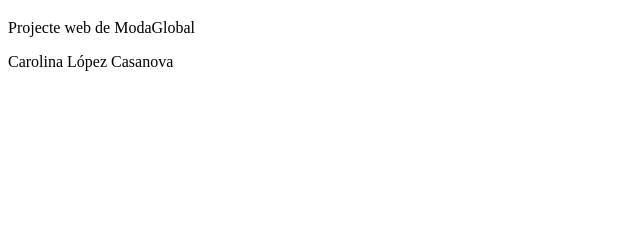
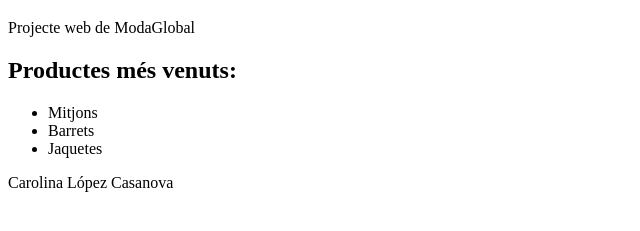
Before and after one commit to calupezcaIOC/ModaGlobal, a plain HTML site: page public_html/index.html in a window 1280 px wide. Shown: the part 61-292 px from the top of the page, without its empty margins (0-640 px from the left). Drawn offline with Linux system fonts and the light colour scheme.

Commit message:
Afegida secció amb productes més venuts

```diff
--- a/public_html/index.html
+++ b/public_html/index.html
@@ -12,6 +12,14 @@ Click nbfs://nbhost/SystemFileSystem/Templates/Other/html.html to edit this temp
     <body>
         <h1>Benvingut a ModaGlobal</h1>
         <p>Projecte web de ModaGlobal</p>
+        <div>
+            <h2>Productes més venuts:</h2>
+            <ul>
+                <li>Mitjons</li>
+                <li>Barrets</li>
+                <li>Jaquetes</li>
+            </ul>
+        </div>
         <footer>
             <p>Carolina López Casanova</p>
         </footer>
```
